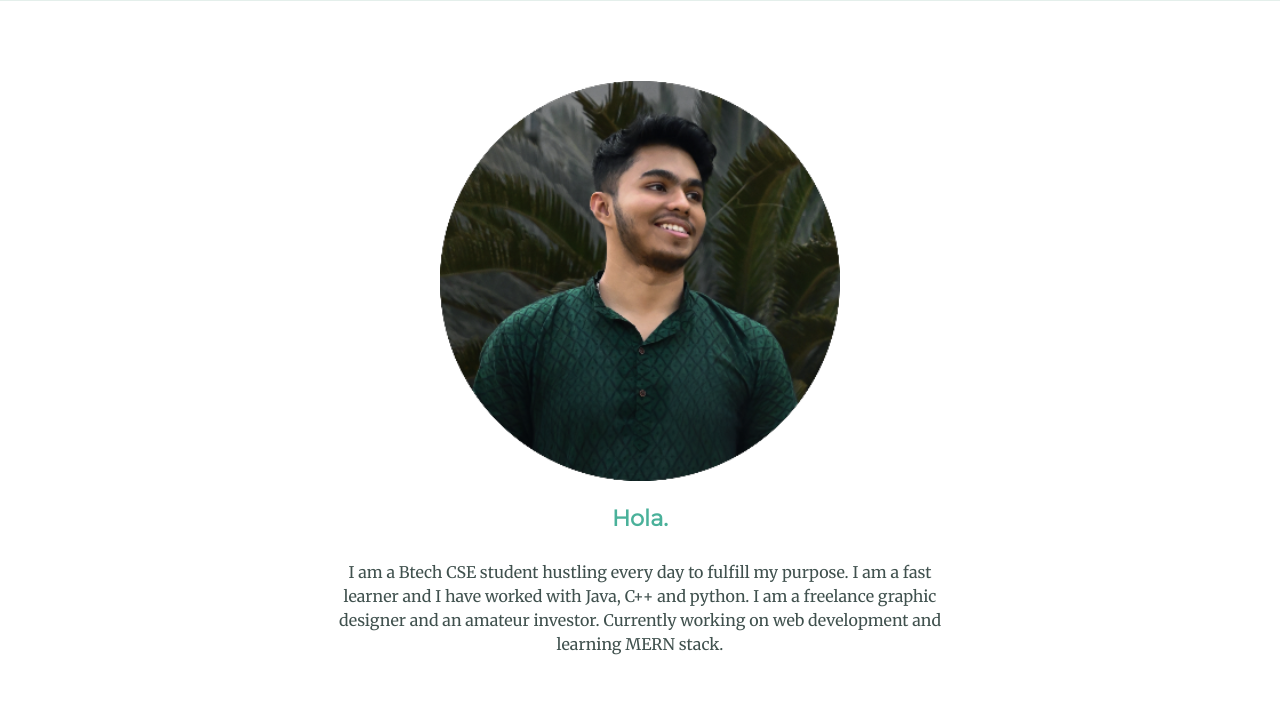
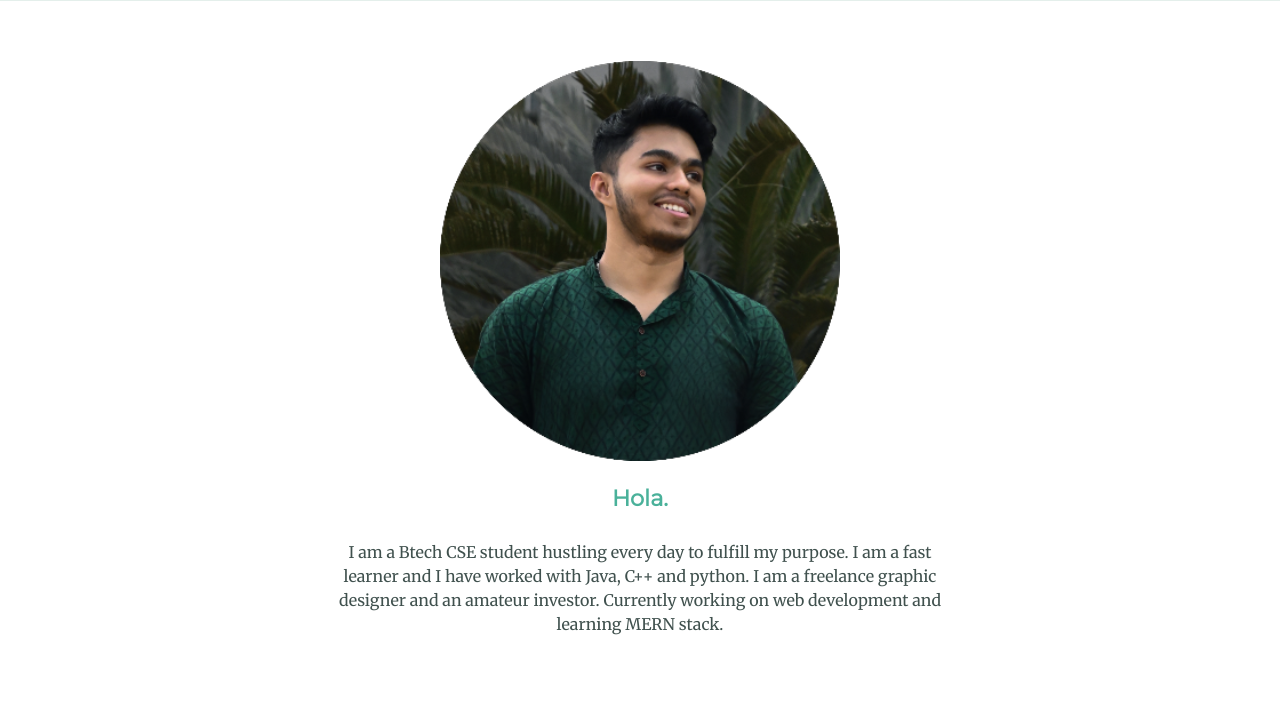
Before and after one commit to Abhishek-404code/portfolio, a plain HTML site: page index.html in a window 1280 px wide. Shown: the part 598-1320 px from the top of the page. Drawn offline with Linux system fonts and the light colour scheme.

Commit message:
Update styles.css

```diff
--- a/CSS/styles.css
+++ b/CSS/styles.css
@@ -63,7 +63,8 @@ hr{
 }
 
 .middle-container{
-    margin: 80px 0;
+    margin: 60px 0;
+    padding-top 0;
 }
 
 .bottom-container{
```
